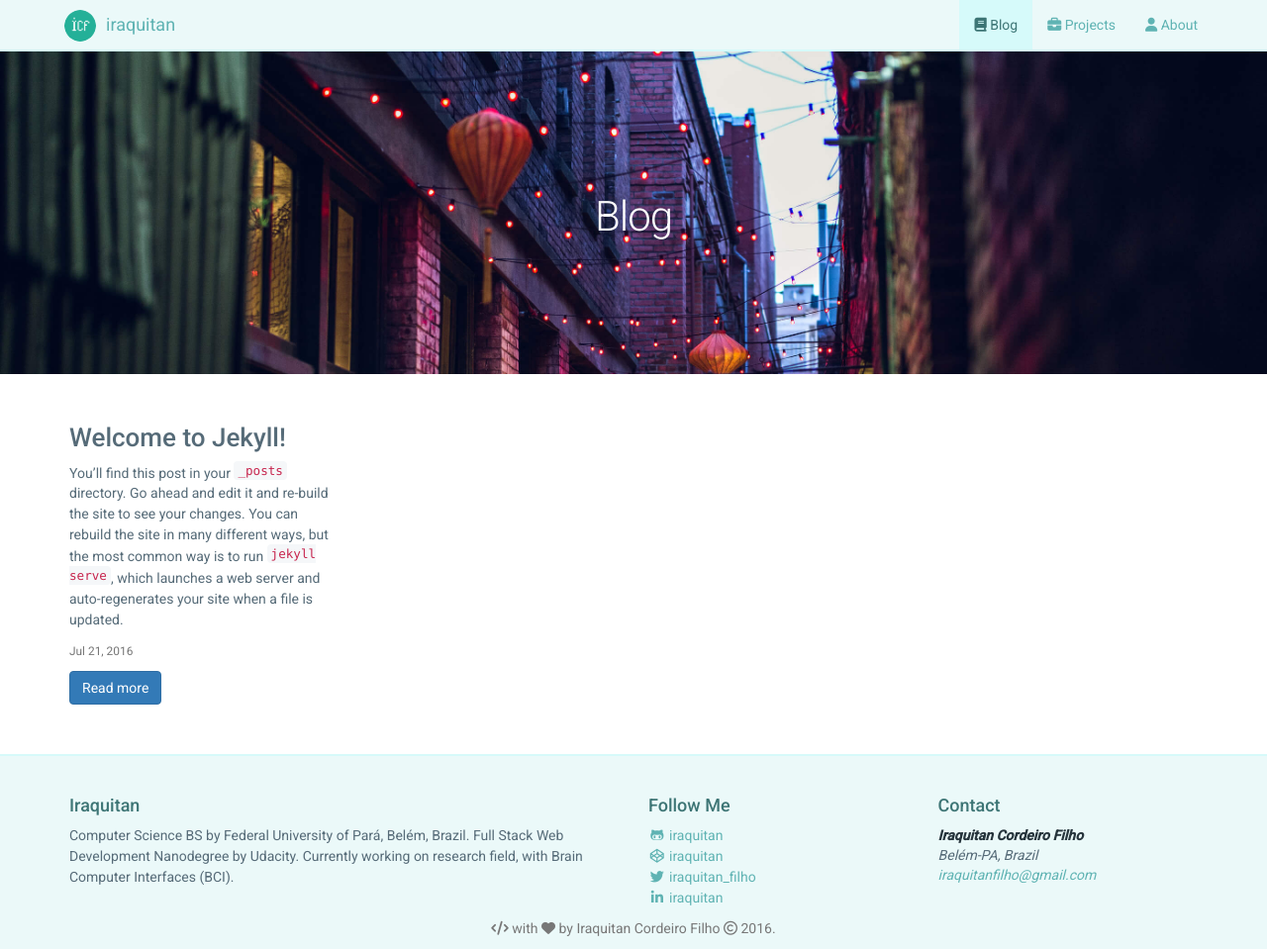
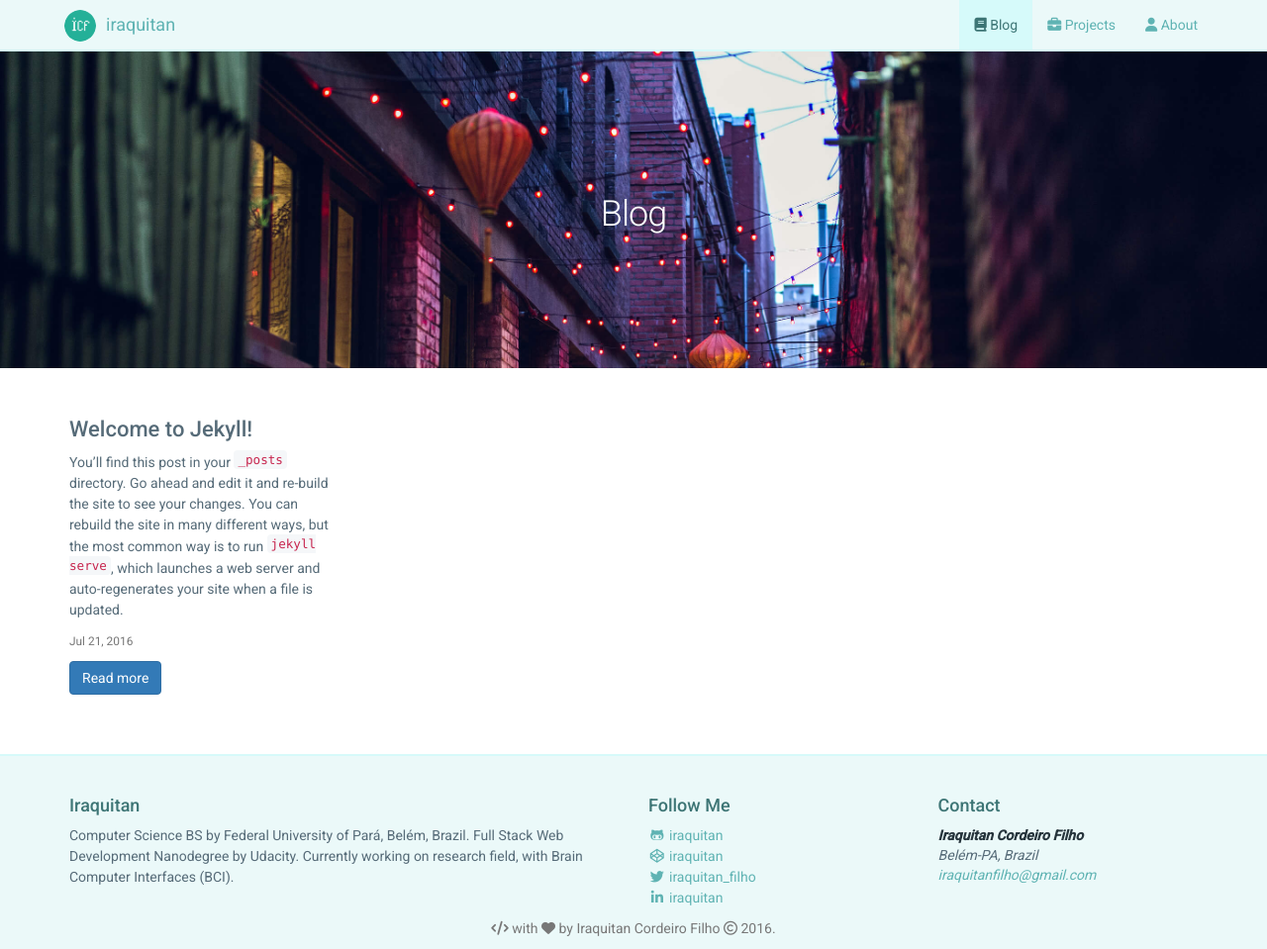
Before and after one commit to iraquitan/iraquitan.github.io, a Jekyll site: the page built from blog.html, in a window 1280 px wide and 959 px high. Shown: the whole window at 99% size. Built offline with Jekyll 4.4.1, drawn with Linux system fonts in a browser that asks for light colours; nearby versions of some CDN libraries.

Commit message:
style: Avoid DRY using mixins

```diff
--- a/_sass/_layout.scss
+++ b/_sass/_layout.scss
@@ -72,7 +72,7 @@
     font-size: 42px;
     letter-spacing: -1px;
     line-height: 1;
-    @include media-query($on-laptop) {
+    @include media-query($screen-md-min) {
         font-size: 36px;
     }
 }
@@ -80,19 +80,19 @@
     margin-bottom: $spacing-unit;
     h2 {
         font-size: 32px;
-        @include media-query($on-laptop) {
+        @include media-query($screen-md-min) {
             font-size: 28px;
         }
     }
     h3 {
         font-size: 26px;
-        @include media-query($on-laptop) {
+        @include media-query($screen-md-min) {
             font-size: 22px;
         }
     }
     h4 {
         font-size: 20px;
-        @include media-query($on-laptop) {
+        @include media-query($screen-md-min) {
             font-size: 18px;
         }
     }
--- a/_sass/_style.scss
+++ b/_sass/_style.scss
@@ -40,24 +40,14 @@
     line-height: 1.2;
     padding: 10vw 2em;
     text-align: center;
-}
-@media(max-width:767px) {
-    header {
-        background-image: url("/assets/img/header-xs.jpg");
-    }
-}
-@media(min-width:768px) {
-    header {
+    background-image: url("/assets/img/header-xs.jpg");
+    @include media-query($screen-sm-min) {
         background-image: url("/assets/img/header-sm.jpg");
     }
-}
-@media(min-width:992px) {
-    header {
+    @include media-query($screen-md-min) {
         background-image: url("/assets/img/header-md.jpg");
     }
-}
-@media(min-width:1200px) {
-    header {
+    @include media-query($screen-lg-min) {
         background-image: url("/assets/img/header-lg.jpg");
     }
 }
--- a/css/main.scss
+++ b/css/main.scss
@@ -25,18 +25,13 @@
 // Width of the content area
 $content-width:    800px;
 
-$on-palm:          600px;
-$on-laptop:        800px;
+$screen-xs-max:     767px;  /* Extra small devices (phones, less than 768px) */
+$screen-sm-min:     768px;  /* Small devices (tablets, 768px and up) */
+$screen-md-min:     992px;  /* Medium devices (desktops, 992px and up) */
+$screen-lg-min:     1200px; /* Large devices (large desktops, 1200px and up) */
 
-// Use media queries like this:
-// @include media-query($on-palm) {
-//     .wrapper {
-//         padding-right: $spacing-unit / 2;
-//         padding-left: $spacing-unit / 2;
-//     }
-// }
-@mixin media-query($device) {
-    @media screen and (max-width: $device) {
+@mixin media-query($screen-device-min) {
+    @media (min-width: $screen-device-min) {
         @content;
     }
 }
```
